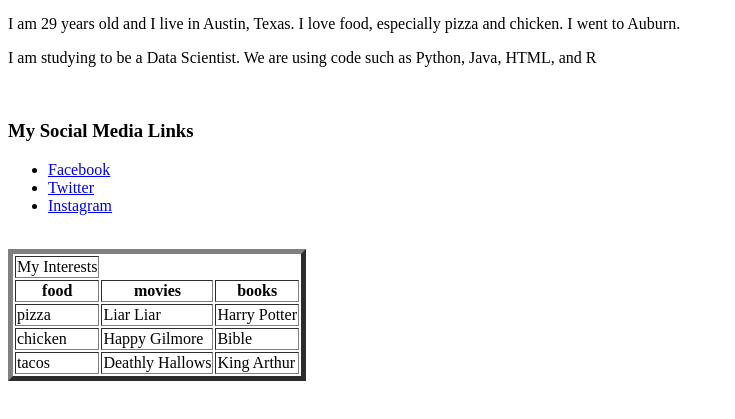
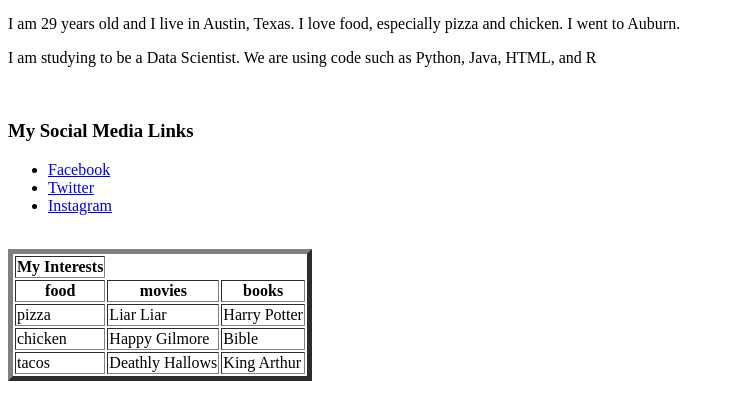
Before and after one commit to tjgrafft/tjgrafft.github.io, a plain HTML site: page Basic-HTML-Bio.html in a window 1280 px wide. Shown: the part 353-772 px from the top of the page, without its empty margins (0-735 px from the left). Drawn offline with Linux system fonts and the light colour scheme.

Commit message:
Update Basic-HTML-Bio.html

```diff
--- a/Basic-HTML-Bio.html
+++ b/Basic-HTML-Bio.html
@@ -24,7 +24,7 @@
 
   <table border='5'>
     <thead>
-        <tr><td>My Interests</td></tr>
+        <tr><th>My Interests</th></tr>
     </thead>
     <tbody>
         <tr><th>food</th><th>movies</th><th>books</th></tr>
```
